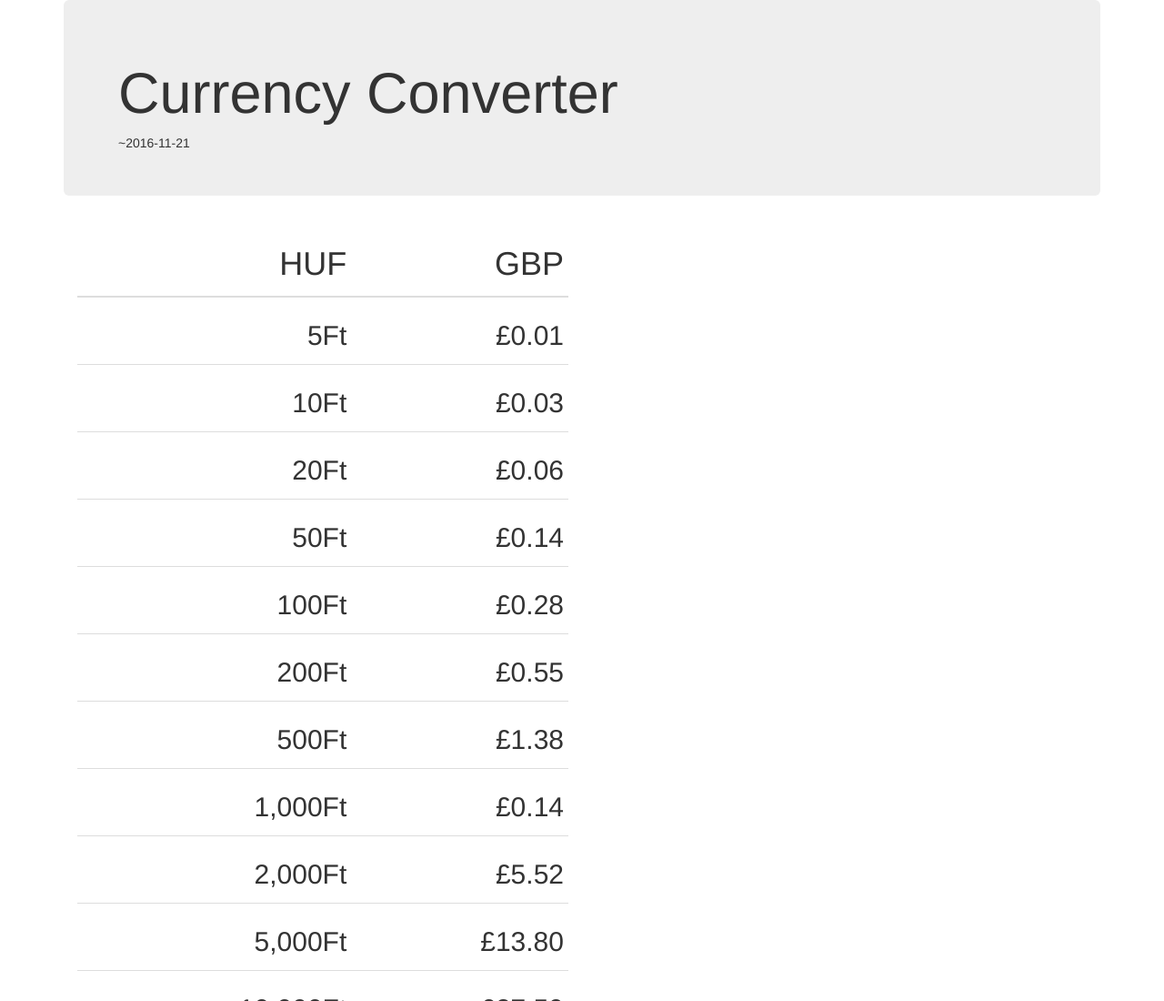
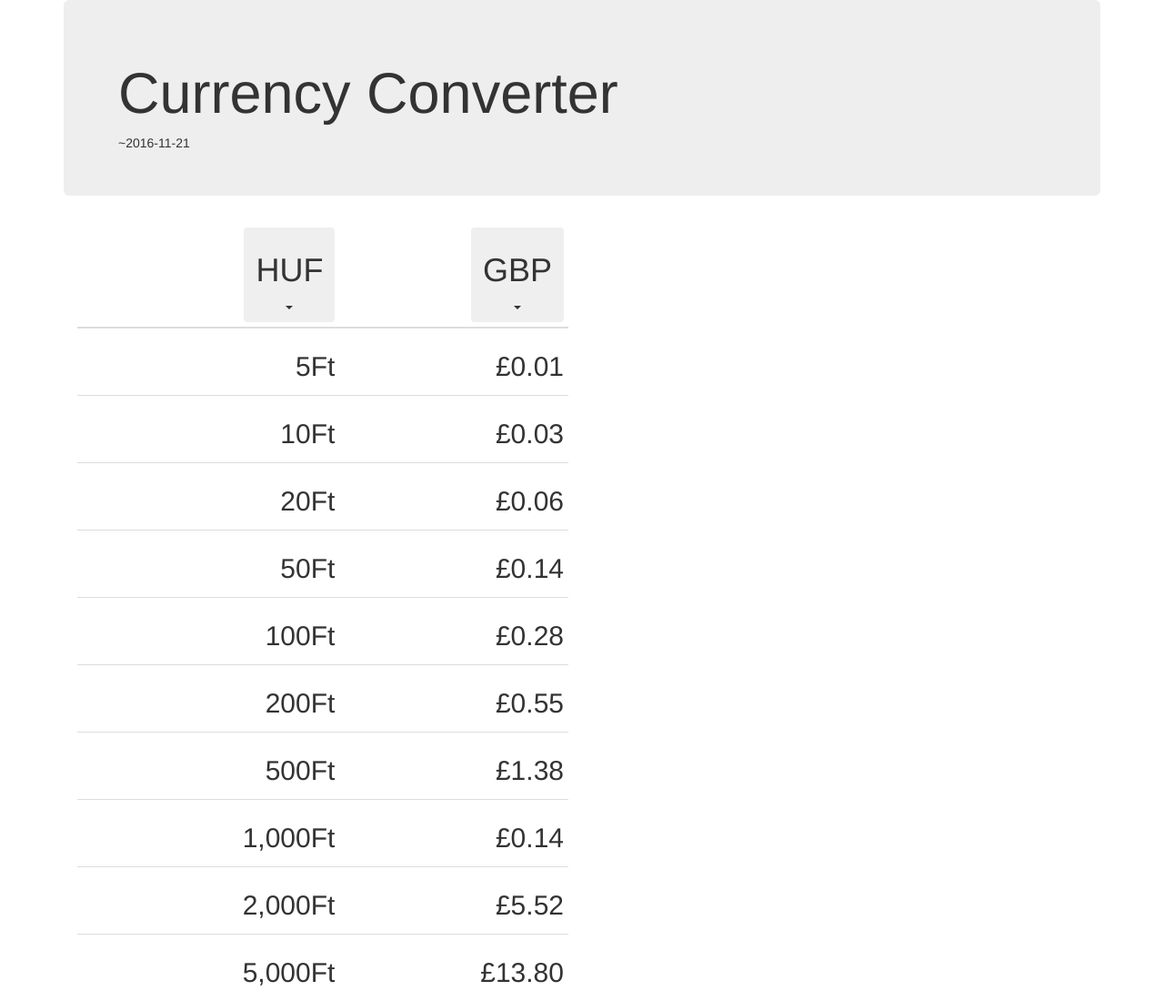
Before and after one commit to donvince/xebuddy.com, a website: page site/index.html in a window 1280 px wide. Shown: the top 1100 px of the page at 91% size. Drawn offline with nearby package versions, Linux system fonts and the light colour scheme; no server answers.

Commit message:
added dropdown menus to tthe headers

```diff
--- a/site/index.html
+++ b/site/index.html
@@ -19,10 +19,28 @@
                 <thead>
                     <tr>
                         <th>
-                            <h1 class="text-right">HUF</h1>
+                            <div class="dropdown pull-right">
+                                <button class="btn dropdown-toggle" type="button" data-toggle="dropdown">
+                                    <h1>HUF</h1>
+                                    <span class="caret"></span>
+                                </button>
+                                <ul class="dropdown-menu">
+                                    <li><a href="#">EUR</a></li>
+                                    <li><a href="#">USD</a></li>
+                                </ul>
+                            </div>
                         </th>
                         <th>
-                            <h1 class="text-right">GBP</h1>
+                            <div class="dropdown pull-right">
+                                <button class="btn dropdown-toggle" type="button" data-toggle="dropdown">
+                                    <h1>GBP</h1>
+                                    <span class="caret"></span>
+                                </button>
+                                <ul class="dropdown-menu">
+                                    <li><a href="#">EUR</a></li>
+                                    <li><a href="#">USD</a></li>
+                                </ul>
+                            </div>
                         </th>
                     </tr>
                 </thead>
```
